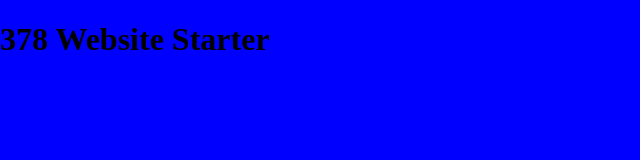
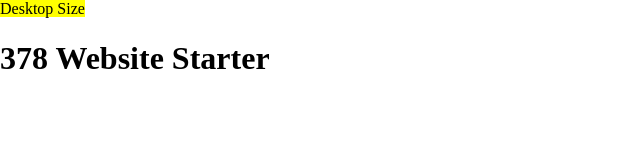
Before and after one commit to missydove/web-2-starter, a plain HTML site: page index.html in a window 1280 px wide. Shown: the whole page, without its empty margins (0-640 px from the left). Drawn offline with nearby package versions, Linux system fonts and the light colour scheme.

Commit message:
STARTING OVER for WI-2017
Let’s get everybody on the same page.

```diff
--- a/css/styles.css
+++ b/css/styles.css
@@ -8,43 +8,35 @@ YOUR STYLES
 /********************
 MEDIA QUERIES
 *******************/
-/* Desktop */
-@media screen /* 2560px = 160em */
-  and (max-width: 160em)
-  /* 1280px = 80em */
-  and (min-width: 80em) {
+/* Mobile: 320px = 20em */
+@media screen and (min-width: 20em) {
 
-  /* Diagnostic Styling. */
-  body {
-       background: blue;
+  /* Diagnostic Styling. Delete When Done. */
+  body:before {
+       background: yellow;
+       content: "Mobile Size";
   }
 
 }
 
-/* Tablet */
-@media screen
-   /* 1279 = 79.9375em */
-  and (max-width: 79.9375em)
-   /* 768px = 160em */
-  and (min-width: 48em)  {
+/* Tablet:  768px = 160em */
+@media screen and (min-width: 48em)  {
 
-  /* Diagnostic Styling. */
-  body {
-       background: green;
+  /* Diagnostic Styling. Delete When Done. */
+  body:before {
+       background: yellow;
+       content: "Tablet Size";
   }
 
 }
 
-/* Mobile */
-@media screen
-  /* 767px = 47.9375em */
-  and (max-width: 47.9375em)
-  /* 320px = 20em */
-  and (min-width: 20em) {
+/* Desktop: 1280px = 80em */
+@media screen and (min-width: 80em) {
 
-  /* Diagnostic Styling. */
-	body {
-       background: red;
-	}
+  /* Diagnostic Styling. Delete When Done. */
+  body:before {
+       background: yellow;
+       content: "Desktop Size";
+  }
 
 }
--- a/index.html
+++ b/index.html
@@ -2,27 +2,31 @@
 <html lang="en">
 <head>
   <meta charset="UTF-8" />
-  <meta name="viewport" content="width=device-width">
+  <meta name="viewport" content="width=device-width, initial-scale=1">
 
   <title>378 Website Starter</title>
 
- <link rel="icon" href="favicon.ico" type="image/x-icon">
-
-
-  <link rel="stylesheet" href="https://necolas.github.io/normalize.css/4.1.1/normalize.css">
+  <link rel="icon" href="favicon.ico" type="image/x-icon">
+  <!-- Normalize CSS makes browsers render all elements more consistently -->
+  <link rel="stylesheet" href="https://necolas.github.io/normalize.css/5.0.0/normalize.css">
+  <!-- YOUR STYLES GO HERE -->
   <link rel="stylesheet" href="css/styles.css">
 
 </head>
 <body>
 
+  <!-- YOUR AWESOME WEBSITE -->
 	<h1>378 Website Starter</h1>
 
 
 
-<!-- Scripts -->
+
+  <!-- jQuery -->
 	<script src="https://ajax.googleapis.com/ajax/libs/jquery/2.1.3/jquery.min.js"></script>
-  	<script src="js/plugin.js"></script>
-  	<script src="js/scripts.js"></script>
+  <!-- jQuery Plugin -->
+  <script src="js/plugin.js"></script>
+  <!-- YOUR SCRIPTS GO HERE -->
+  <script src="js/scripts.js"></script>
 
 </body>
 </html>
--- a/js/plugin.js
+++ b/js/plugin.js
@@ -1 +1 @@
-// jQuery Plugin
+// Paste jQuery Plugin Code Here
--- a/js/scripts.js
+++ b/js/scripts.js
@@ -1 +1 @@
-// My Scripts
+// YOUR SCRIPTS GO HERE
```
Also changed, not shown: favicon.ico (deleted).
